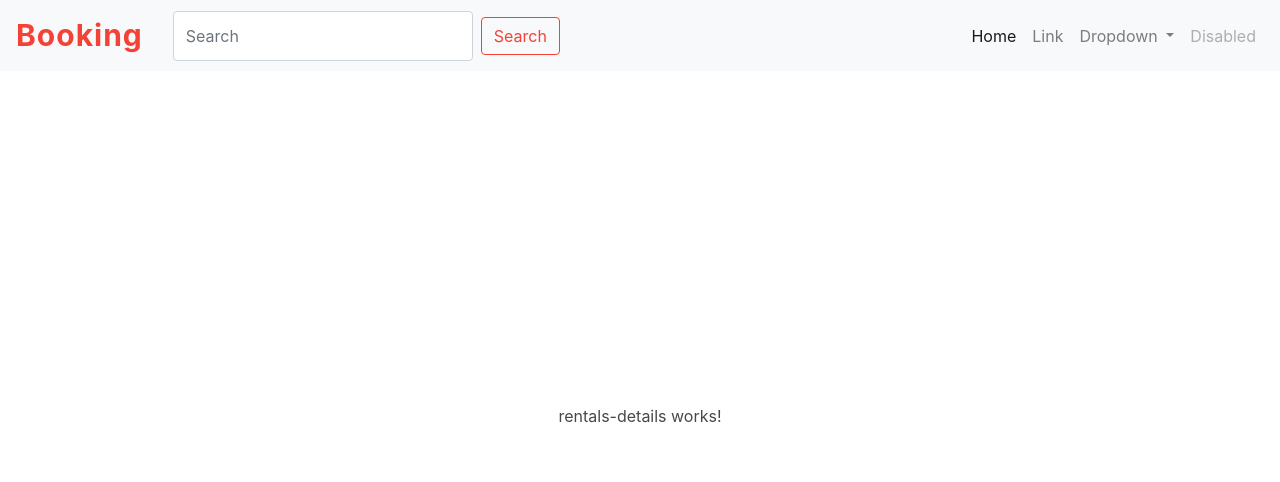
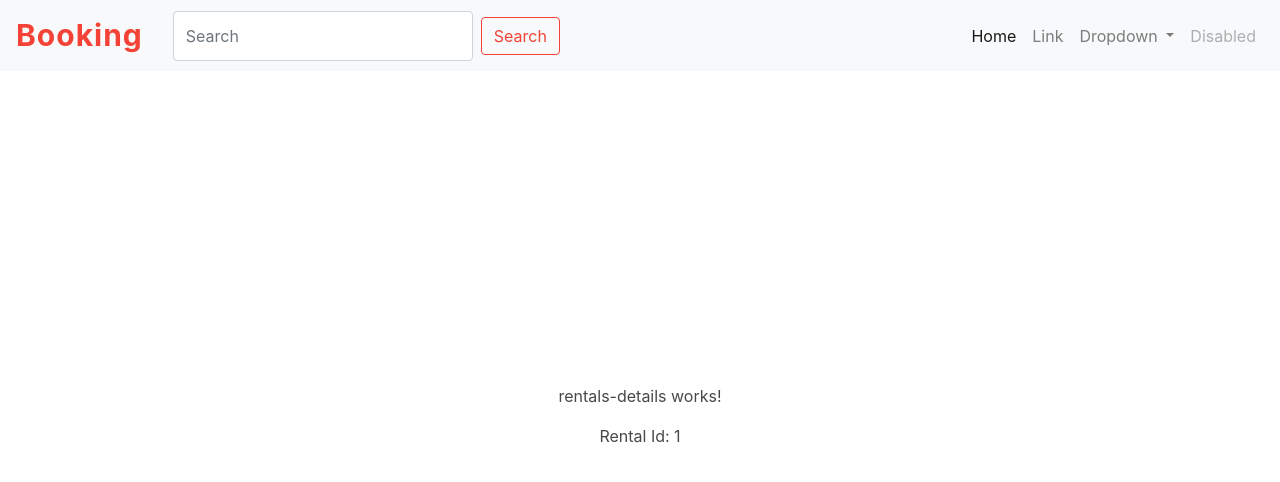
Before and after one commit to davidvera13/react-angular-node, an Angular app in the folder booking-angular/: page /rentals/1 in a window 1280 px wide. Shown: the top 482 px of the page. Built offline with nearby package versions, Linux system fonts and the light colour scheme.

Commit message:
front(learning): routing params

```diff
--- a/booking-angular/src/app/components/rentals/rental-details/rental-details.component.html
+++ b/booking-angular/src/app/components/rentals/rental-details/rental-details.component.html
@@ -1 +1,2 @@
 <p>rentals-details works!</p>
+<p>Rental Id: {{ rentalId }}</p>
--- a/booking-angular/src/app/components/rentals/rental-details/rental-details.component.ts
+++ b/booking-angular/src/app/components/rentals/rental-details/rental-details.component.ts
@@ -1,4 +1,5 @@
 import { Component, OnInit } from '@angular/core';
+import {ActivatedRoute} from '@angular/router';
 
 @Component({
   selector: 'app-rentals-details',
@@ -7,9 +8,14 @@ import { Component, OnInit } from '@angular/core';
 })
 export class RentalDetailsComponent implements OnInit {
 
-  constructor() { }
+  rentalId = '';
+  // dependency injection
+  constructor(private route: ActivatedRoute) { }
 
   ngOnInit(): void {
+    this.route.params.subscribe((params) => {
+      this.rentalId = params.rentalId;
+    });
   }
 
 }
```
